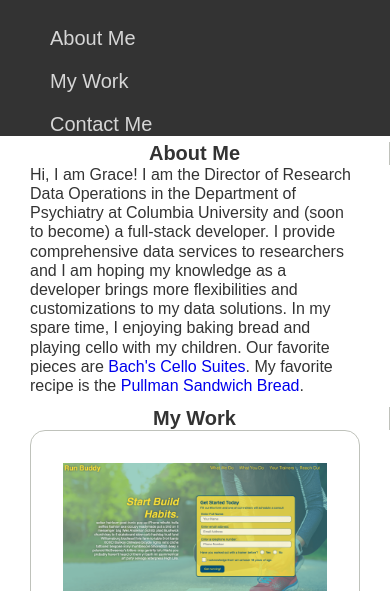
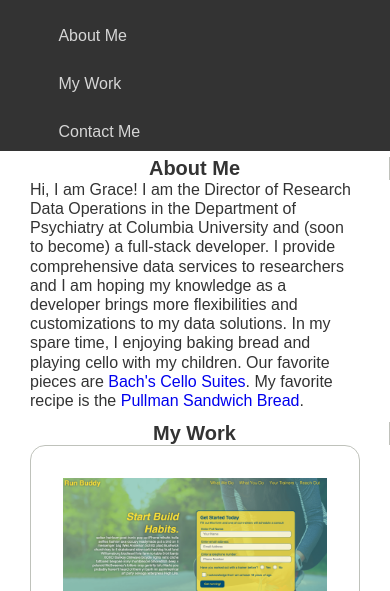
Before and after one commit to mavisyupyup1/myportfolio, a plain HTML site: page index.html in a window 390 px wide. Shown: the part 113-704 px from the top of the page. Drawn offline with Linux system fonts and the light colour scheme.

Commit message:
fine tunecss styles

```diff
--- a/assets/css/style.css
+++ b/assets/css/style.css
@@ -142,9 +142,8 @@ section{
 .work{
     border: 1px solid var(--tertiary-color);
     border-radius: 15px;
-    flex:12;
+    flex:1 2 50%;
     justify-content: space-between;
-    min-width: 400px;
 }
 .first-work{
     border: 1px solid var(--tertiary-color);
@@ -242,12 +241,14 @@ section{
         text-align: center;
     }
     header nav li{
-       margin-top:20px;
+        margin-top:10px;
         width: 100%;
         justify-content: center;
+        display: inline-block;
     }
     header nav ul li a {
-        font-size: 20px;
+        font-size: 16px;
+        display: inline-block;
     }
     footer h2, footer div{
         text-align: center;
@@ -270,6 +271,7 @@ section{
     }
     .work{
         min-width: 200px;
+
     }
     .work-img{
         min-width: none;
```
